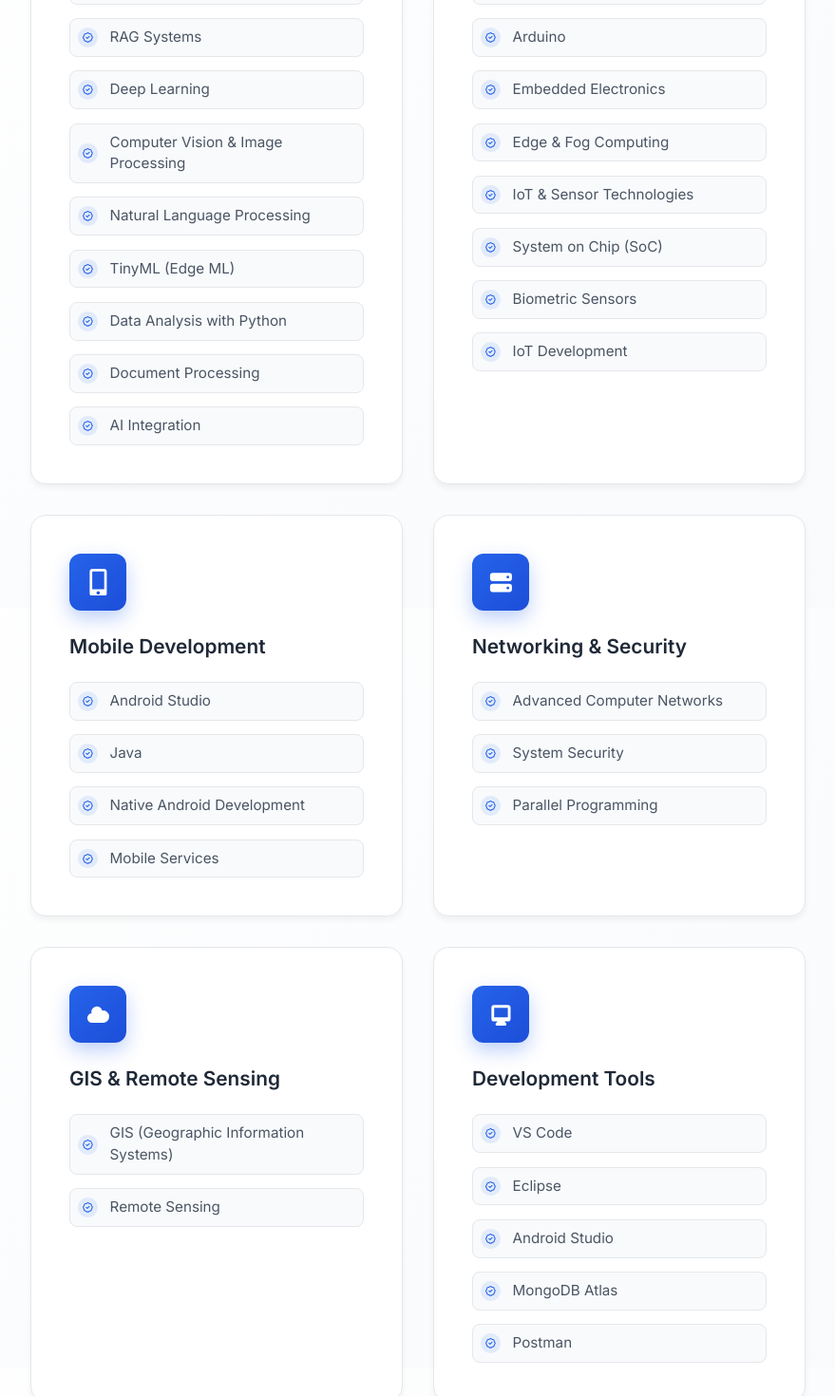
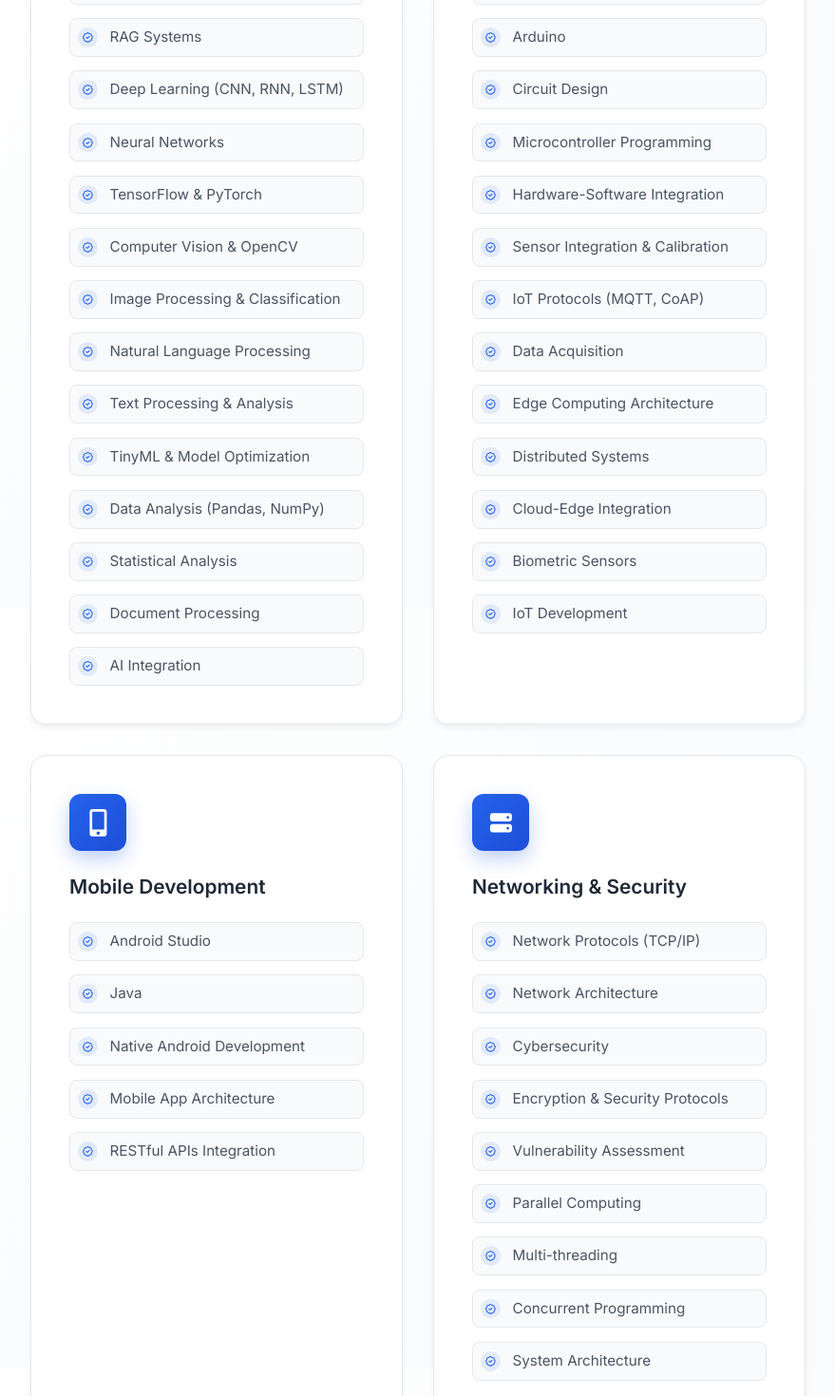
Before and after one commit to boubnacer/nacer-portfolio, a React (Create React App) app: page / in a window 1280 px wide. Shown: the part 6560-8030 px from the top of the page at 95% size, without its empty margins (256-1135 px from the left). Built offline with nearby package versions, Linux system fonts and the light colour scheme.

Commit message:
Update portfolio with new information

```diff
--- a/src/components.js/Services.js
+++ b/src/components.js/Services.js
@@ -58,7 +58,7 @@ const Services = () => {
           </div>
         </div>
 
-        {/* Database Management */}
+        {/* Database & Data Management */}
         <div className="skill__card">
           <div className="skill__icon">
             <HiDatabase />
@@ -79,7 +79,15 @@ const Services = () => {
             </div>
             <div className="skill__item">
               <HiOutlineBadgeCheck className="skill__check" />
-              <span>Big Data Management</span>
+              <span>Big Data Processing</span>
+            </div>
+            <div className="skill__item">
+              <HiOutlineBadgeCheck className="skill__check" />
+              <span>Hadoop & Spark</span>
+            </div>
+            <div className="skill__item">
+              <HiOutlineBadgeCheck className="skill__check" />
+              <span>Data Pipeline Design</span>
             </div>
           </div>
         </div>
@@ -101,11 +109,23 @@ const Services = () => {
             </div>
             <div className="skill__item">
               <HiOutlineBadgeCheck className="skill__check" />
-              <span>Deep Learning</span>
+              <span>Deep Learning (CNN, RNN, LSTM)</span>
             </div>
             <div className="skill__item">
               <HiOutlineBadgeCheck className="skill__check" />
-              <span>Computer Vision & Image Processing</span>
+              <span>Neural Networks</span>
+            </div>
+            <div className="skill__item">
+              <HiOutlineBadgeCheck className="skill__check" />
+              <span>TensorFlow & PyTorch</span>
+            </div>
+            <div className="skill__item">
+              <HiOutlineBadgeCheck className="skill__check" />
+              <span>Computer Vision & OpenCV</span>
+            </div>
+            <div className="skill__item">
+              <HiOutlineBadgeCheck className="skill__check" />
+              <span>Image Processing & Classification</span>
             </div>
             <div className="skill__item">
               <HiOutlineBadgeCheck className="skill__check" />
@@ -113,11 +133,19 @@ const Services = () => {
             </div>
             <div className="skill__item">
               <HiOutlineBadgeCheck className="skill__check" />
-              <span>TinyML (Edge ML)</span>
+              <span>Text Processing & Analysis</span>
             </div>
             <div className="skill__item">
               <HiOutlineBadgeCheck className="skill__check" />
-              <span>Data Analysis with Python</span>
+              <span>TinyML & Model Optimization</span>
+            </div>
+            <div className="skill__item">
+              <HiOutlineBadgeCheck className="skill__check" />
+              <span>Data Analysis (Pandas, NumPy)</span>
+            </div>
+            <div className="skill__item">
+              <HiOutlineBadgeCheck className="skill__check" />
+              <span>Statistical Analysis</span>
             </div>
             <div className="skill__item">
               <HiOutlineBadgeCheck className="skill__check" />
@@ -147,19 +175,39 @@ const Services = () => {
             </div>
             <div className="skill__item">
               <HiOutlineBadgeCheck className="skill__check" />
-              <span>Embedded Electronics</span>
+              <span>Circuit Design</span>
             </div>
             <div className="skill__item">
               <HiOutlineBadgeCheck className="skill__check" />
-              <span>Edge & Fog Computing</span>
+              <span>Microcontroller Programming</span>
             </div>
             <div className="skill__item">
               <HiOutlineBadgeCheck className="skill__check" />
-              <span>IoT & Sensor Technologies</span>
+              <span>Hardware-Software Integration</span>
             </div>
             <div className="skill__item">
               <HiOutlineBadgeCheck className="skill__check" />
-              <span>System on Chip (SoC)</span>
+              <span>Sensor Integration & Calibration</span>
+            </div>
+            <div className="skill__item">
+              <HiOutlineBadgeCheck className="skill__check" />
+              <span>IoT Protocols (MQTT, CoAP)</span>
+            </div>
+            <div className="skill__item">
+              <HiOutlineBadgeCheck className="skill__check" />
+              <span>Data Acquisition</span>
+            </div>
+            <div className="skill__item">
+              <HiOutlineBadgeCheck className="skill__check" />
+              <span>Edge Computing Architecture</span>
+            </div>
+            <div className="skill__item">
+              <HiOutlineBadgeCheck className="skill__check" />
+              <span>Distributed Systems</span>
+            </div>
+            <div className="skill__item">
+              <HiOutlineBadgeCheck className="skill__check" />
+              <span>Cloud-Edge Integration</span>
             </div>
             <div className="skill__item">
               <HiOutlineBadgeCheck className="skill__check" />
@@ -193,7 +241,11 @@ const Services = () => {
             </div>
             <div className="skill__item">
               <HiOutlineBadgeCheck className="skill__check" />
-              <span>Mobile Services</span>
+              <span>Mobile App Architecture</span>
+            </div>
+            <div className="skill__item">
+              <HiOutlineBadgeCheck className="skill__check" />
+              <span>RESTful APIs Integration</span>
             </div>
           </div>
         </div>
@@ -207,15 +259,39 @@ const Services = () => {
           <div className="skill__items">
             <div className="skill__item">
               <HiOutlineBadgeCheck className="skill__check" />
-              <span>Advanced Computer Networks</span>
+              <span>Network Protocols (TCP/IP)</span>
             </div>
             <div className="skill__item">
               <HiOutlineBadgeCheck className="skill__check" />
-              <span>System Security</span>
+              <span>Network Architecture</span>
             </div>
             <div className="skill__item">
               <HiOutlineBadgeCheck className="skill__check" />
-              <span>Parallel Programming</span>
+              <span>Cybersecurity</span>
+            </div>
+            <div className="skill__item">
+              <HiOutlineBadgeCheck className="skill__check" />
+              <span>Encryption & Security Protocols</span>
+            </div>
+            <div className="skill__item">
+              <HiOutlineBadgeCheck className="skill__check" />
+              <span>Vulnerability Assessment</span>
+            </div>
+            <div className="skill__item">
+              <HiOutlineBadgeCheck className="skill__check" />
+              <span>Parallel Computing</span>
+            </div>
+            <div className="skill__item">
+              <HiOutlineBadgeCheck className="skill__check" />
+              <span>Multi-threading</span>
+            </div>
+            <div className="skill__item">
+              <HiOutlineBadgeCheck className="skill__check" />
+              <span>Concurrent Programming</span>
+            </div>
+            <div className="skill__item">
+              <HiOutlineBadgeCheck className="skill__check" />
+              <span>System Architecture</span>
             </div>
           </div>
         </div>
@@ -303,7 +379,19 @@ const Services = () => {
             </div>
             <div className="skill__item">
               <HiOutlineBadgeCheck className="skill__check" />
-              <span>Embedded Linux & RTOS</span>
+              <span>Linux Kernel</span>
+            </div>
+            <div className="skill__item">
+              <HiOutlineBadgeCheck className="skill__check" />
+              <span>Real-time Systems</span>
+            </div>
+            <div className="skill__item">
+              <HiOutlineBadgeCheck className="skill__check" />
+              <span>Device Drivers</span>
+            </div>
+            <div className="skill__item">
+              <HiOutlineBadgeCheck className="skill__check" />
+              <span>System Programming</span>
             </div>
           </div>
         </div>
```
